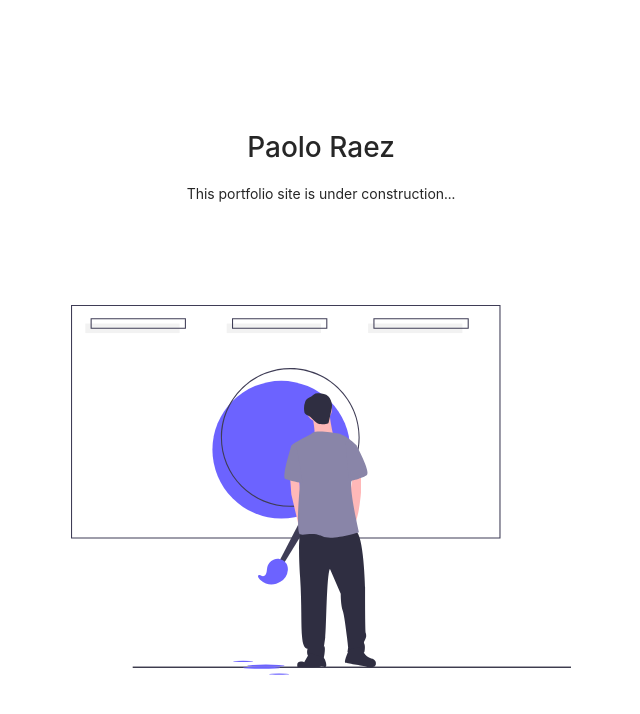
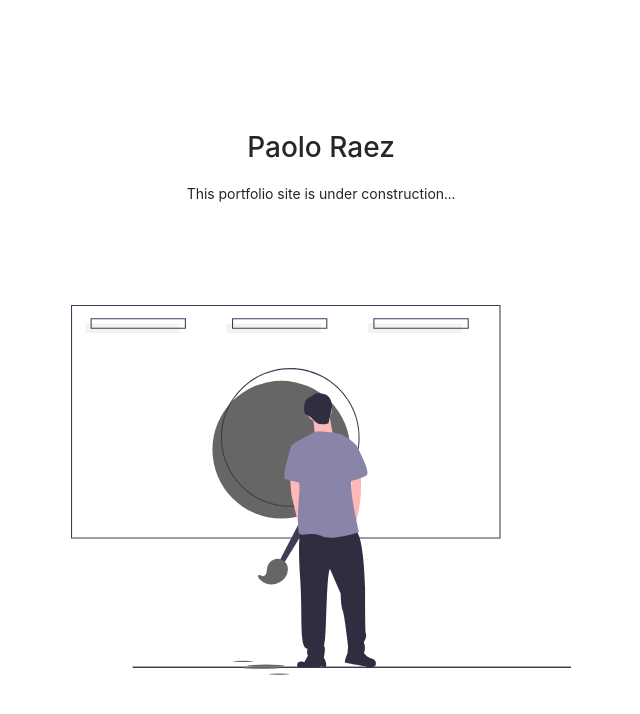
Before and after one commit to kharenzze/portfolio, a Next.js app: page / in a window 1280 px wide. Shown: the top 714 px of the page, without its empty margins (319-959 px from the left). Built offline with nearby package versions, Linux system fonts and the light colour scheme.

Commit message:
So that color can be customized

```diff
--- a/components/svg/undraw/WIP.js
+++ b/components/svg/undraw/WIP.js
@@ -7,7 +7,7 @@ export const WIP = ({ color = '#666666', className = '' }) => {
   return (
     <svg id="bc9a08c1-44e1-4318-b7fa-17639594539b" className={className} data-name="Layer 1" xmlns="http://www.w3.org/2000/svg"
          width="944.07806" height="698.0858" viewBox="0 0 944.07806 698.0858"><title>WIP</title>
-      <circle cx="397" cy="273.146" r="130" fill="#6c63ff"/>
+      <circle cx="397" cy="273.146" r="130" fill={color}/>
       <path
         d="M541.96094,482.10352c-72.23389,0-131-58.76661-131-131.00049s58.76611-131,131-131c72.2334,0,131,58.76611,131,131S614.19434,482.10352,541.96094,482.10352Zm0-260.00049a129.00025,129.00025,0,1,0,129,129A129.14608,129.14608,0,0,0,541.96094,222.103Z"
         transform="translate(-127.96097 -100.9571)" fill="#3f3d56"/>
@@ -26,7 +26,7 @@ export const WIP = ({ color = '#666666', className = '' }) => {
       <polygon points="393.5 483.5 456.5 361.5 473.5 371.5 401.5 488.5 393.5 483.5" fill="#3f3d56"/>
       <path
         d="M484.961,610.95719s11.61161,9.12341,12.92976-10.39714a22.39053,22.39053,0,0,1,8.14625-16.09c5.25768-4.20079,12.82409-7.0739,21.924-1.51285,8.1,4.95,9.9225,12.1275,9.477,18.52537a28.47033,28.47033,0,0,1-14.23265,22.2541c-9.02721,5.3584-23.27736,9.39148-38.24435-3.77947C484.961,619.95719,475.961,609.95719,484.961,610.95719Z"
-        transform="translate(-127.96097 -100.9571)" fill="#6c63ff"/>
+        transform="translate(-127.96097 -100.9571)" fill={color}/>
       <circle cx="468.39689" cy="196.77542" r="24.26618" fill="#ffb8b8"/>
       <path
         d="M583.58618,309.227s6.38584,33.20635,3.83151,39.59218,35.76068-2.55433,35.76068-2.55433-7.663-33.20635-6.38584-40.86935S583.58618,309.227,583.58618,309.227Z"
@@ -58,10 +58,10 @@ export const WIP = ({ color = '#666666', className = '' }) => {
       <path
         d="M595.62079,267.7603a13.71573,13.71573,0,0,0-6.07019.268,15.82739,15.82739,0,0,0-4.31392,2.82986,50.49241,50.49241,0,0,1-7.37585,4.88674c-2.06956,1.12349-4.29418,2.16335-5.739,4.0229a12.21142,12.21142,0,0,0-1.61977,3.066,36.74032,36.74032,0,0,0-1.93172,19.99594,9.19109,9.19109,0,0,0,.85074,2.7457c1.3274,2.44565,4.2592,3.40946,6.72893,4.6915,4.689,2.43406,8.24343,6.53269,12.0893,10.15493a23.63385,23.63385,0,0,0,4.77655,3.68109c5.48668,2.99146,12.193,2.01556,18.35207.95775a3.30735,3.30735,0,0,0,3.30082-3.33888l4.86152-21.86574a35.67316,35.67316,0,0,0,1.246-9.94448c-.33919-5.30791-3.21279-12.6606-7.10829-16.431C609.129,269.08749,601.55388,268.38842,595.62079,267.7603Z"
         transform="translate(-127.96097 -100.9571)" fill="#2f2e41"/>
-      <ellipse cx="368.00006" cy="681.00009" rx="35" ry="2" fill="#6c63ff"/>
-      <ellipse cx="360.00006" cy="685.00009" rx="35" ry="2" fill="#6c63ff"/>
-      <ellipse cx="325.00006" cy="673.00009" rx="19" ry="1.08571" fill="#6c63ff"/>
-      <ellipse cx="393.00006" cy="697.00009" rx="19" ry="1.08571" fill="#6c63ff"/>
+      <ellipse cx="368.00006" cy="681.00009" rx="35" ry="2" fill={color}/>
+      <ellipse cx="360.00006" cy="685.00009" rx="35" ry="2" fill={color}/>
+      <ellipse cx="325.00006" cy="673.00009" rx="19" ry="1.08571" fill={color}/>
+      <ellipse cx="393.00006" cy="697.00009" rx="19" ry="1.08571" fill={color}/>
     </svg>
   )
 }
```
